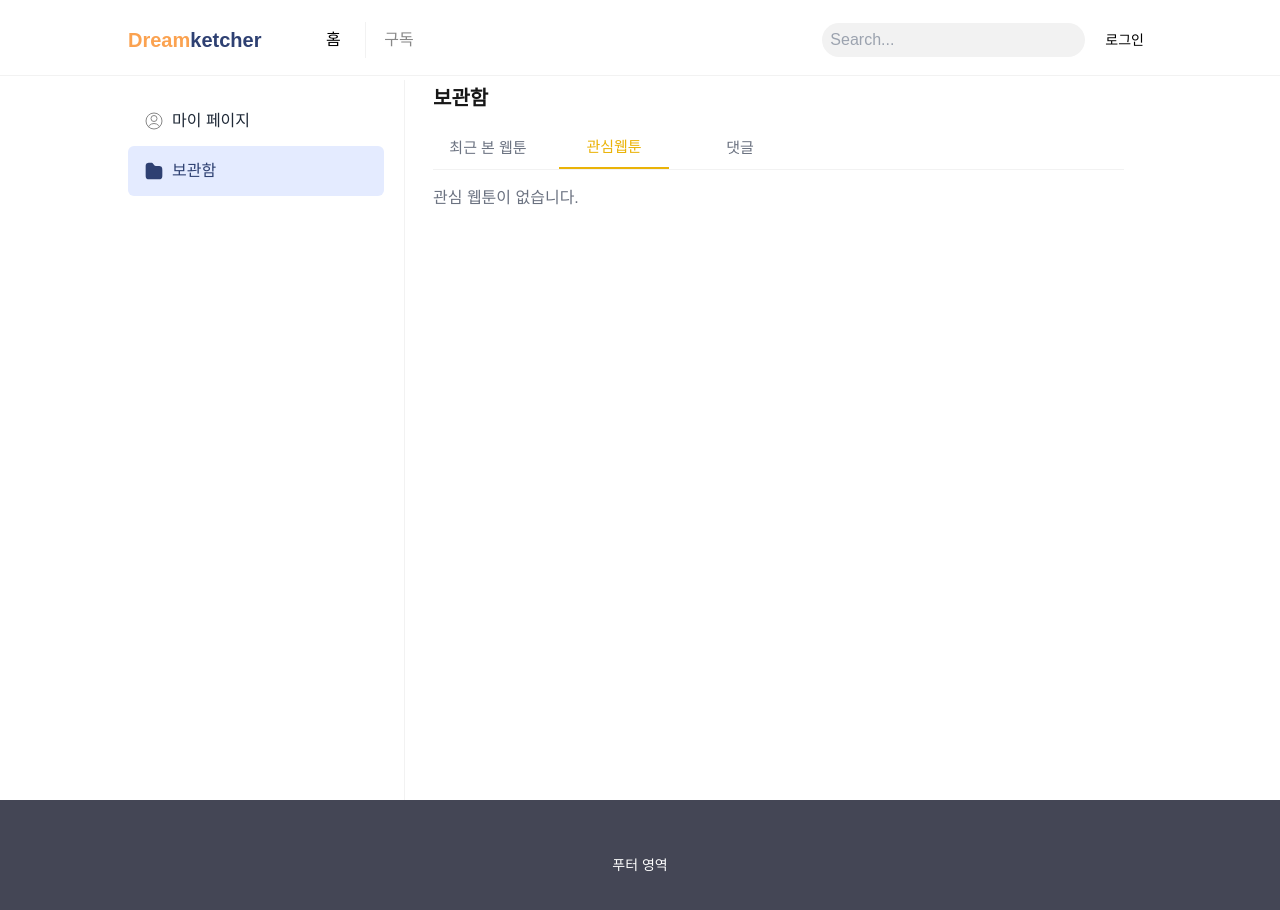
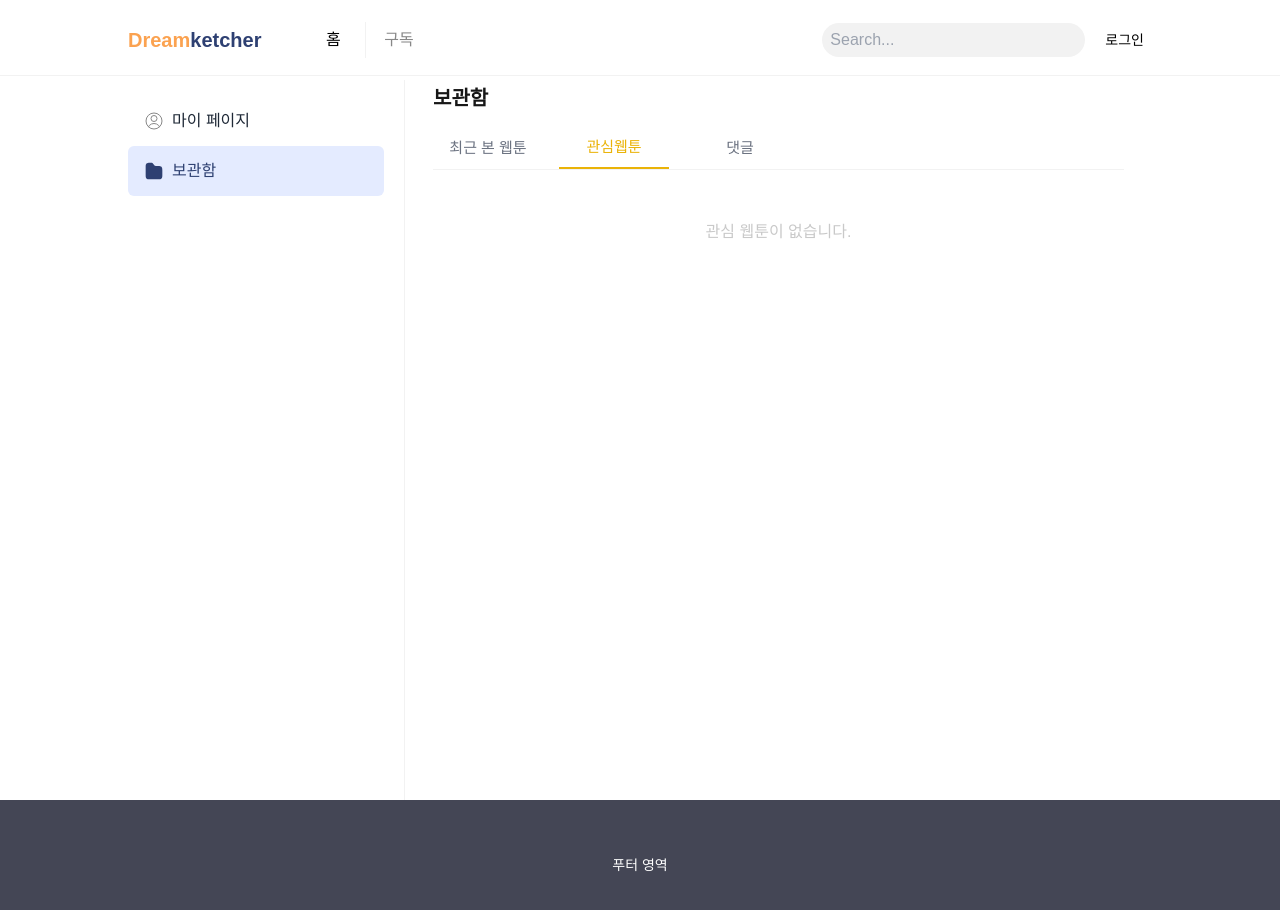
Before and after one commit to Pretzel-11-12/dreamketcher-fe, a Next.js app: page /mypage/storage in a window 1280 px wide. Both pictures are taken after a click on the button "관심웹툰". Shown: the top 910 px of the page. Built offline with nearby package versions, Linux system fonts and the light colour scheme.

Commit message:
style : 관심웹툰 없을 때 텍스트 스타일 수정

```diff
--- a/src/app/(default)/mypage/_component/FavoriteWebtoons.tsx
+++ b/src/app/(default)/mypage/_component/FavoriteWebtoons.tsx
@@ -18,7 +18,11 @@ export default function FavoriteWebtoons() {
   }
 
   if (!data || data.length === 0) {
-    return <p className="text-gray-500">관심 웹툰이 없습니다.</p>;
+    return (
+      <p className="text-center text-[#C9C9C9] mt-[50px]">
+        관심 웹툰이 없습니다.
+      </p>
+    );
   }
 
   // 총 페이지 계산
```
